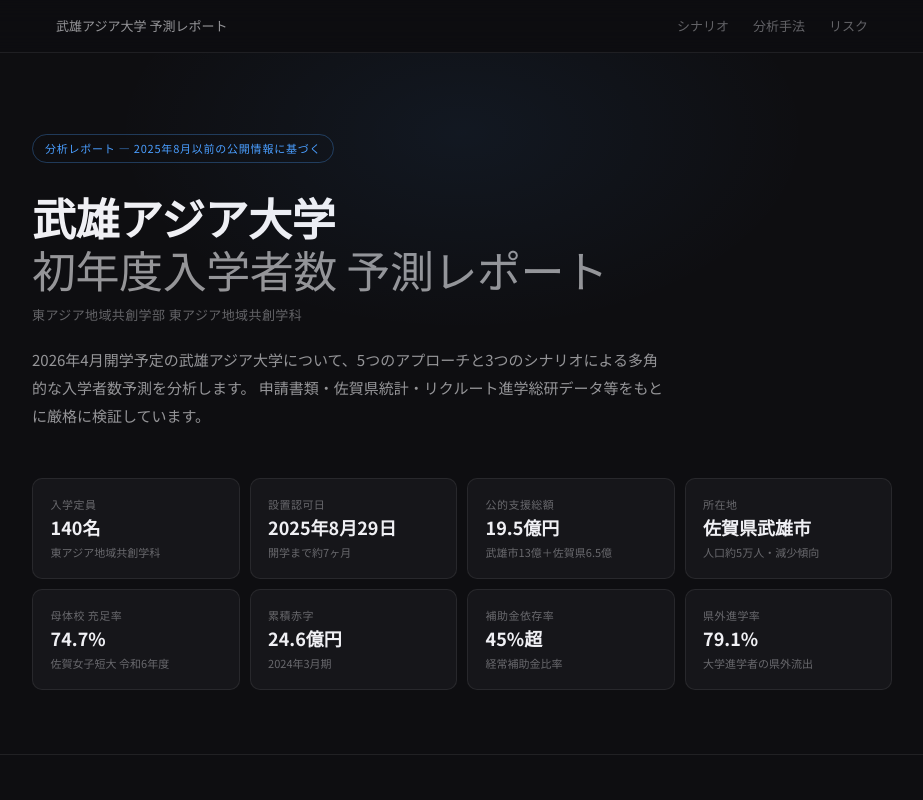
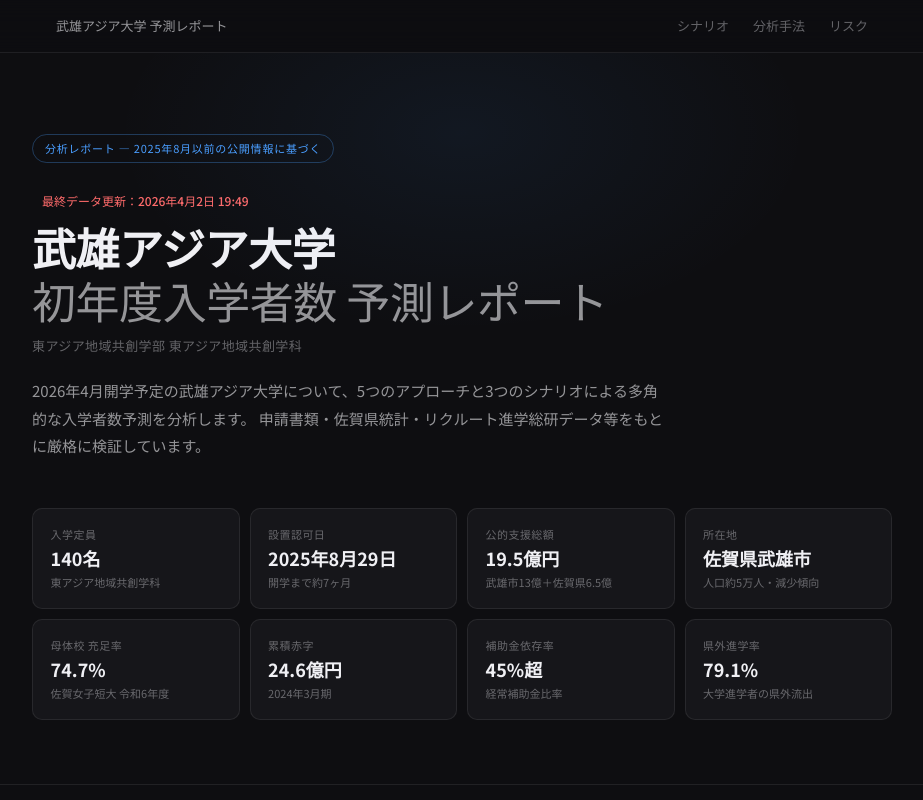
Before and after one commit to gafamoomin/takeo-report, a React (Vite) app: page / in a window 1280 px wide. Shown: the top 800 px of the page, without its empty margins (178-1101 px from the left). Built offline with nearby package versions, Linux system fonts and the light colour scheme.

Commit message:
更新日修正

```diff
--- a/src/components/Hero.module.css
+++ b/src/components/Hero.module.css
@@ -100,3 +100,11 @@
   font-size: 11px;
   color: var(--color-text-tertiary);
 }
+
+.updated {
+  font-size: 12px;
+  color: #ff6b6b;
+  font-weight: 500;
+  margin-left: 10px;
+  margin-bottom:10px;
+}
--- a/src/components/Hero.tsx
+++ b/src/components/Hero.tsx
@@ -6,6 +6,7 @@
     <section className={styles.hero}>
       <div className={styles.inner}>
         <div className={styles.tag}>分析レポート — 2025年8月以前の公開情報に基づく</div>
+        <div className={styles.updated}>最終データ更新：2026年4月2日 19:49</div>
         <h1 className={styles.title}>
           {universityInfo.name}<br />
           <span className={styles.titleSub}>初年度入学者数 予測レポート</span>
```
